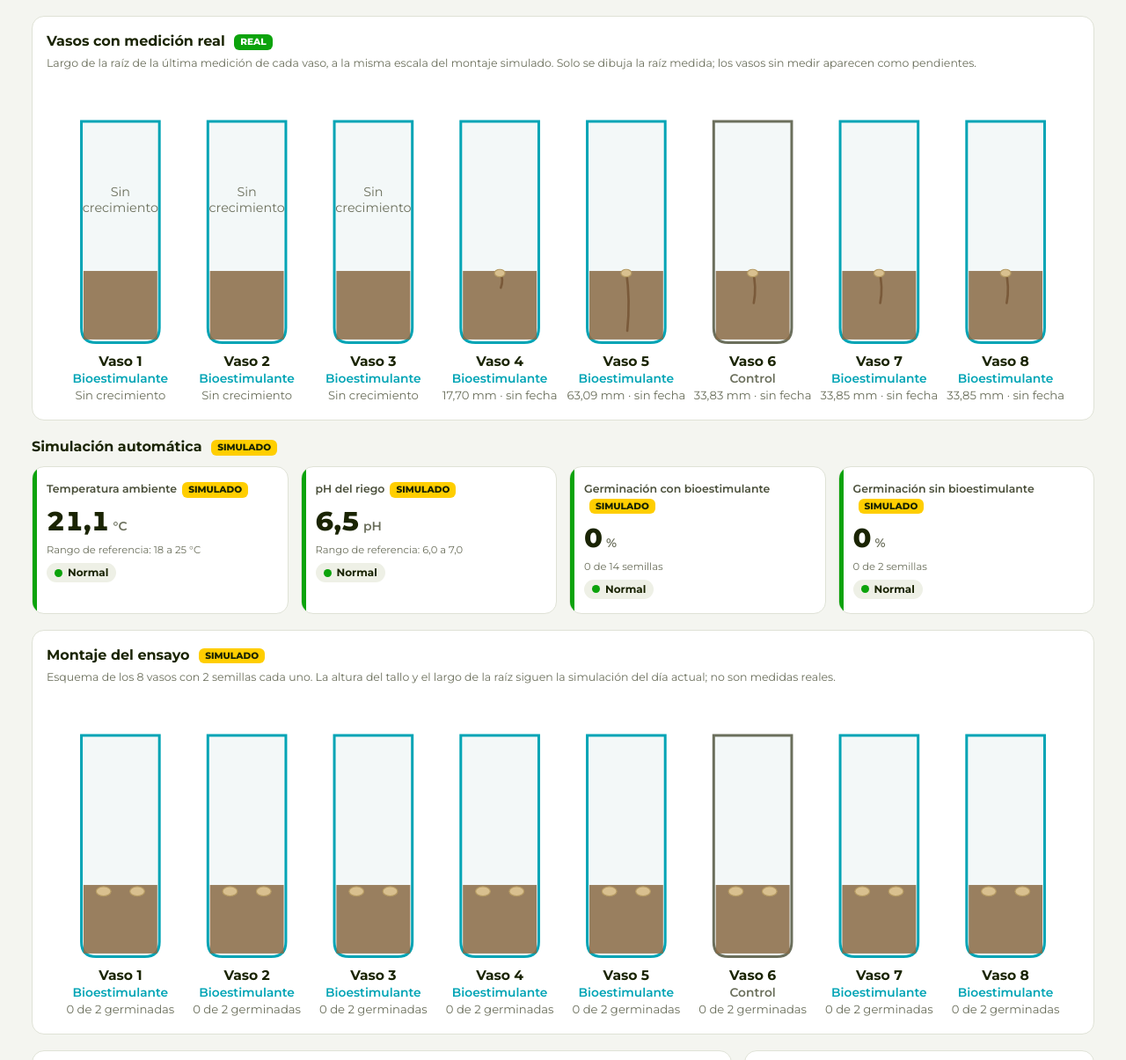
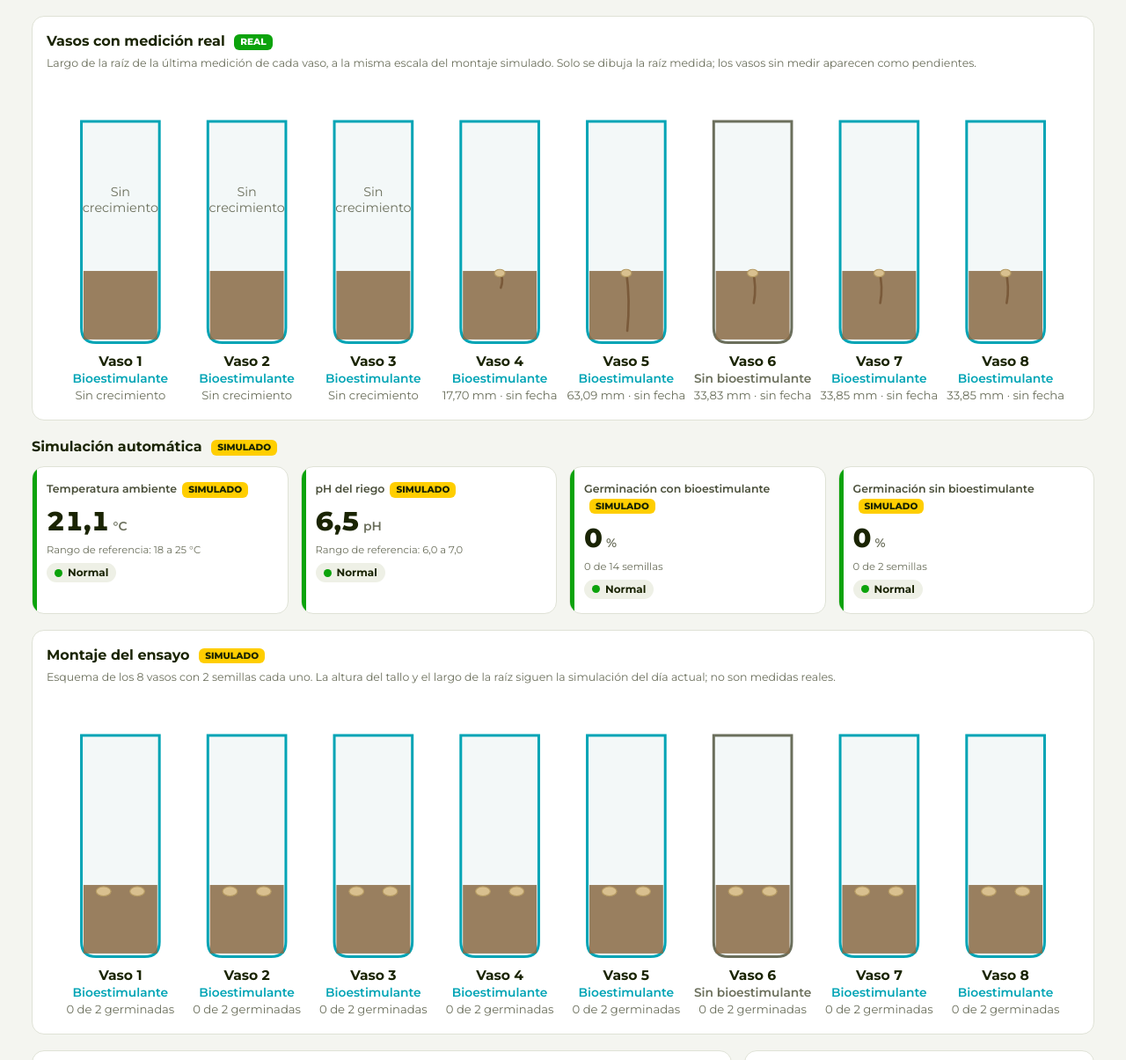
Before and after one commit to SEBASCF13/monitoreo-cultivos-demo, a plain HTML site: page index.html in a window 1280 px wide. Shown: the part 830-2035 px from the top of the page at 88% size. Drawn offline with Linux system fonts and the light colour scheme.

Commit message:
Etiqueta el vaso control como 'Sin bioestimulante' en las ilustraciones
Co-Authored-By: Claude Haiku 5.5 <noreply@anthropic.com>
Claude-Session: https://claude.ai/code/session_01QYmfdRD8y4GQBKVHhg8i6V

```diff
--- a/index.html
+++ b/index.html
@@ -486,7 +486,7 @@
   function renderIlustracionReal() {
     const TOP = 40, BASE = 250, SUELO = 182, GW = 74;
     const C = { control: "#6b6f5c", bio: "#00A4B5" };
-    const N = { control: "Control", bio: "Bioestimulante" };
+    const N = { control: "Sin bioestimulante", bio: "Bioestimulante" };
     let svg = "";
     S.vasos.forEach((x) => {
       const i = x.v - 1;
@@ -516,7 +516,7 @@
   function renderIlustracion() {
     const d = S.dia;
     const C = { control: "#6b6f5c", bio: "#00A4B5" };
-    const N = { control: "Control", bio: "Bioestimulante" };
+    const N = { control: "Sin bioestimulante", bio: "Bioestimulante" };
     const TOP = 40, BASE = 250, SUELO = 182, GW = 74;
     let svg = "";
     S.vasos.forEach((x, i) => {
```
